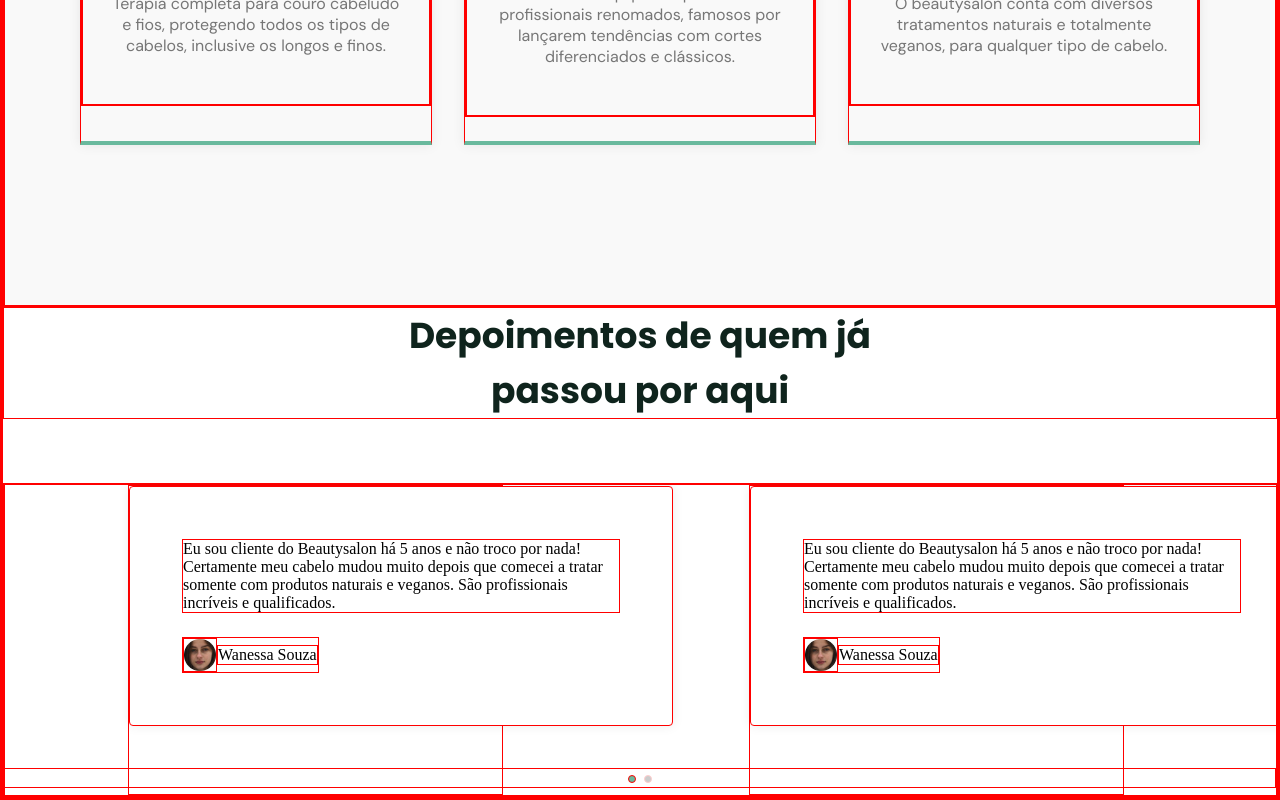
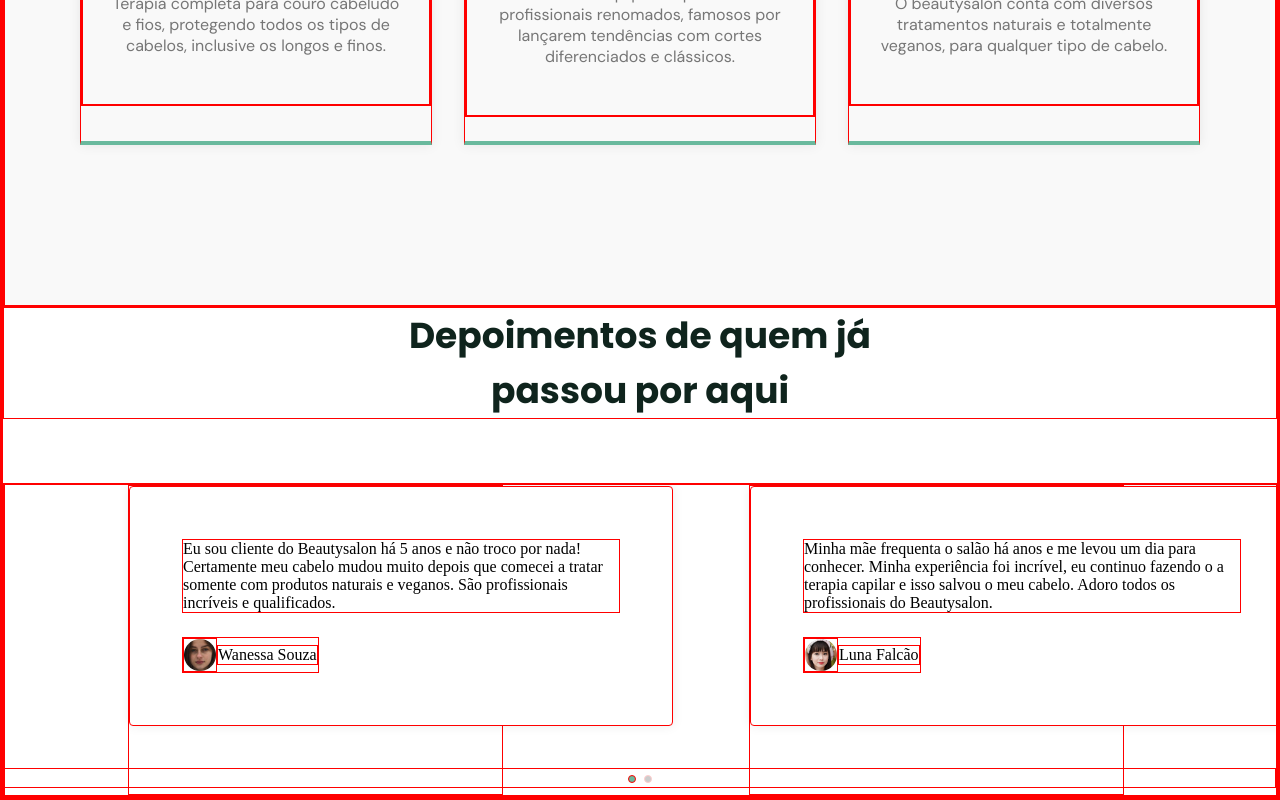
Before and after one commit to marclipe/study-react, a React (Vite) app in the folder oringin-six-lp/: page / in a window 1280 px wide. Shown: the part 2146-2946 px from the top of the page. Built offline with nearby package versions, Linux system fonts and the light colour scheme.

Commit message:
Carouel done

```diff
--- /dev/null
+++ b/oringin-six-lp/src/@types/swiper.d.ts
@@ -0,0 +1 @@
+declare module "swiper";
--- a/oringin-six-lp/src/App.tsx
+++ b/oringin-six-lp/src/App.tsx
@@ -12,10 +12,11 @@ import { register } from 'swiper/element';
 register();
 
 // Import Swiper styles
-import 'swiper/css';
-import "swiper/css/pagination";
+import 'swiper/css/pagination';
 import 'swiper/css/navigation';
 import 'swiper/css/scrollbar';
+import "swiper/css";
+import "swiper/css/effect-fade";
 
 export function App() {
   return (
--- a/oringin-six-lp/src/components/SectionTestimonials/SectionTestimonials.tsx
+++ b/oringin-six-lp/src/components/SectionTestimonials/SectionTestimonials.tsx
@@ -1,18 +1,38 @@
 import styles from '../SectionTestimonials/SectionTestimonials.module.css'
-
+import { useEffect, useState } from 'react';
 import { Swiper, SwiperSlide } from 'swiper/react';
 
-import perfilOne from '../../assets/images/perfil-one.png'
+import perfilOne from '../../assets/images/perfil-one.png';
+import perfilTwo from '../../assets/images/perfile-two.png';
 
 import { Pagination } from 'swiper';
 
 export function SectionTestimonials() {
+  const [slidePerView, setSlidePerView] = useState(2);
 
   const slides = [
     { id: '1', description: "Eu sou cliente do Beautysalon há 5 anos e não troco por nada! Certamente meu cabelo mudou muito depois que comecei a tratar somente com produtos naturais e veganos. São profissionais incríveis e qualificados.", name: "Wanessa Souza", image: perfilOne },
-    { id: '2', description: "Eu sou cliente do Beautysalon há 5 anos e não troco por nada! Certamente meu cabelo mudou muito depois que comecei a tratar somente com produtos naturais e veganos. São profissionais incríveis e qualificados.", name: "Wanessa Souza", image: perfilOne },
+    { id: '2', description: "Minha mãe frequenta o salão há anos e me levou um dia para conhecer. Minha experiência foi incrível, eu continuo fazendo o a terapia capilar e isso salvou o meu cabelo. Adoro todos os profissionais do Beautysalon.", name: "Luna Falcão", image: perfilTwo },
     { id: '3', description: "Eu sou cliente do Beautysalon há 5 anos e não troco por nada! Certamente meu cabelo mudou muito depois que comecei a tratar somente com produtos naturais e veganos. São profissionais incríveis e qualificados.", name: "Wanessa Souza", image: perfilOne},
   ];
+
+  useEffect(() => {
+    function handleResize() {
+      if(window.innerWidth < 600) {
+        setSlidePerView(1);
+      } else {
+        setSlidePerView(2);
+      }
+    }
+
+    handleResize();
+
+    window.addEventListener('resize', handleResize);
+
+    return () => {
+      window.removeEventListener('resize', handleResize)
+    }
+  }, []);
 
   return (
     <>
@@ -21,22 +41,10 @@ export function SectionTestimonials() {
       </h1>
 
       <Swiper
-        slidesPerView={2}
+        slidesPerView={slidePerView}
         pagination={{ clickable: true }}
-        modules={[Pagination]}
-
-        breakpoints={{
-          // when window width is >= 640px
-          640: {
-            slidesPerView: 1,
-            // spaceBetween: 20
-          },
-          // when window width is >= 768px
-          768: {
-            slidesPerView: 2,
-            // spaceBetween: 40
-          },
-        }}
+        modules={[ Pagination ]}
+        autoplay={{ delay: 1000 }}
       >
         {slides.map((item) => (
           <SwiperSlide className={styles.container__slider} key={item.id}>
--- a/oringin-six-lp/tsconfig.json
+++ b/oringin-six-lp/tsconfig.json
@@ -5,6 +5,7 @@
     "lib": ["ES2020", "DOM", "DOM.Iterable"],
     "module": "ESNext",
     "skipLibCheck": true,
+    "esModuleInterop": true,
 
     /* Bundler mode */
     "moduleResolution": "bundler",
```
Also changed, not shown: oringin-six-lp/src/assets/images/perfile-two.png (added).
